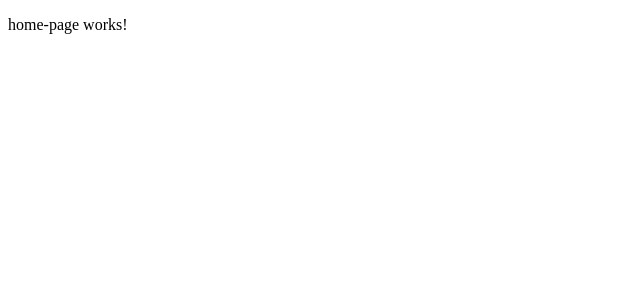
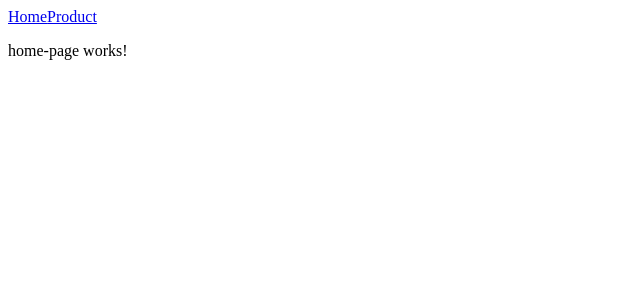
Before and after one commit to daikianjiki/AngularPractice, an Angular app: page / in a window 1280 px wide. Shown: the top 300 px of the page, without its empty margins (0-640 px from the left). Built offline with nearby package versions, Linux system fonts and the light colour scheme.

Commit message:
+product-page, navbar, and notes

```diff
--- a/src/app/app-routing.module.ts
+++ b/src/app/app-routing.module.ts
@@ -1,6 +1,7 @@
 import { NgModule } from '@angular/core';
 import { RouterModule, Routes } from '@angular/router';
 import { HomePageComponent } from './pages/home-page/home-page.component';
+import { ProductPageComponent } from './pages/product-page/product-page.component';
 /**
  * In Angular, a router is a module that allows you to manage navigation
  * within your application. It helps you build single-page applications
@@ -39,6 +40,7 @@ import { HomePageComponent } from './pages/home-page/home-page.component';
 
 
 const routes: Routes = [
+  { path: 'product', component: ProductPageComponent},
   { path: '**', component: HomePageComponent }
 ];
 
--- a/src/app/app.component.html
+++ b/src/app/app.component.html
@@ -1,5 +1,19 @@
 <!-- In your application's HTML tempalte, you place a <router-outlet></router-outlet>
 tag where youw ant the routed components to be displayed. The router outlet
 acts as a placeholder that dynamically renderes the appropriate component
-based on the current route. -->
+based on the current route.
+
+The navbar component in Angular is a common UI component used to create a navigation bar
+or meny that allows users to navigate between different sections or pages of an application.
+It typically appears at the top of the screen and provides links or buttons to various routes
+within the application.
+
+note: the self-closing tag syntax can only be used with components that doesn't have
+content or children. If a component requires content or has child elements, the
+traditional opening and closing tag syntax must be used. -->
+
+<!-- Self-closing tag syntax-->
+<app-navbar />
+
+<!-- Traditional syntax-->
 <router-outlet></router-outlet>
--- a/src/app/app.module.ts
+++ b/src/app/app.module.ts
@@ -4,11 +4,15 @@ import { BrowserModule } from '@angular/platform-browser';
 import { AppRoutingModule } from './app-routing.module';
 import { AppComponent } from './app.component';
 import { HomePageComponent } from './pages/home-page/home-page.component';
+import { ProductPageComponent } from './pages/product-page/product-page.component';
+import { NavbarComponent } from './components/navbar/navbar.component';
 
 @NgModule({
   declarations: [
     AppComponent,
-    HomePageComponent
+    HomePageComponent,
+    ProductPageComponent,
+    NavbarComponent
   ],
   imports: [
     BrowserModule,
--- /dev/null
+++ b/src/app/components/navbar/navbar.component.html
@@ -0,0 +1,4 @@
+<div>
+    <a routerLink="">Home</a>
+    <a routerLink="product">Product</a>
+</div>
--- /dev/null
+++ b/src/app/pages/product-page/product-page.component.html
@@ -0,0 +1,5 @@
+<!-- By creating a separate pages, you can organize your components
+in a more structured and maintainable way. This approach helps
+in modularizing your application and makes it easier to navigate
+and manage the different views. -->
+<p>product-page works!</p>
```
Also changed, not shown: src/app/components/navbar/navbar.component.ts (added, +10 -0 lines), src/app/pages/product-page/product-page.component.ts (added, +10 -0 lines), src/app/components/navbar/navbar.component.css (added), src/app/pages/product-page/product-page.component.css (added), 2 other files (tests, documents, lock files or other folders).
